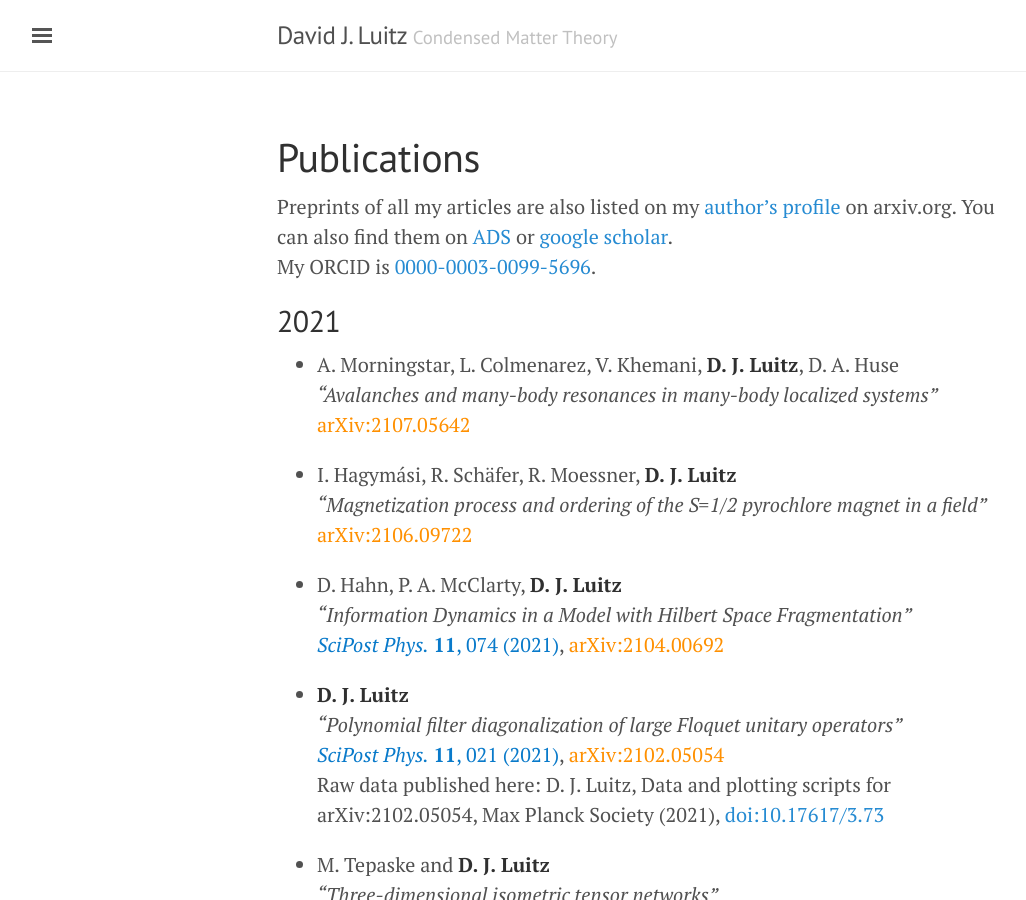
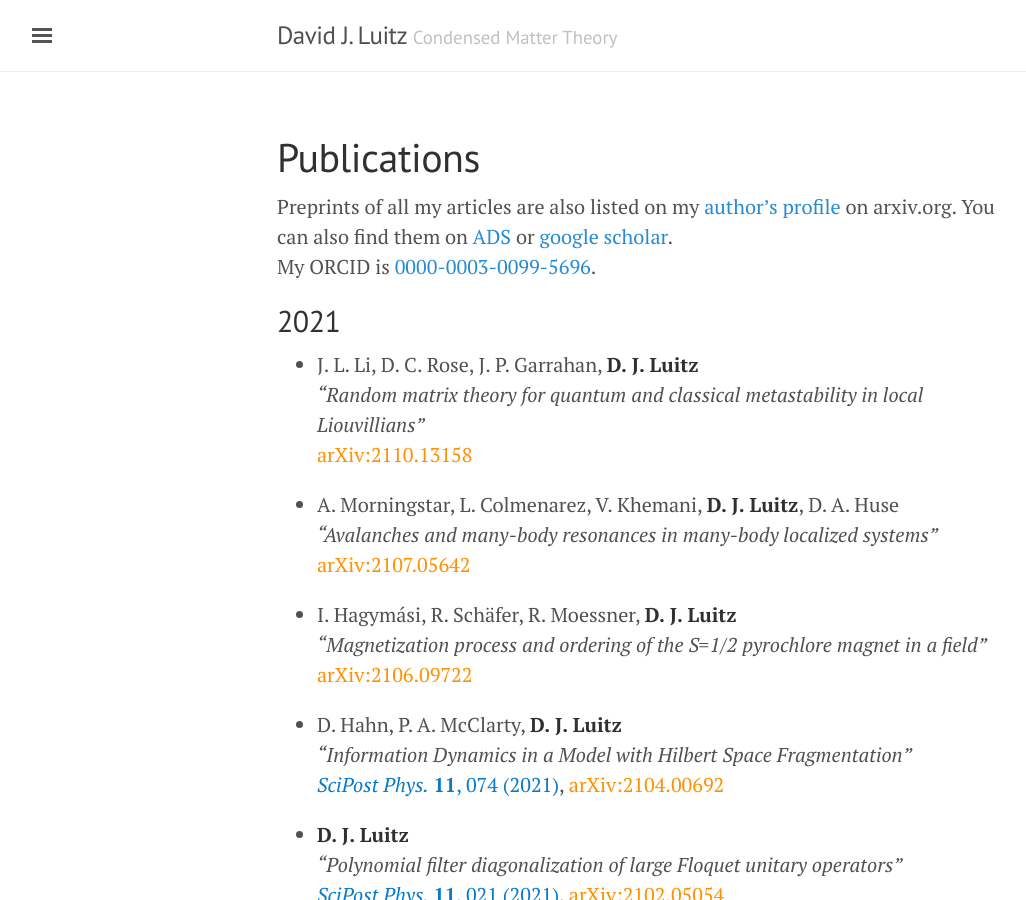
Before and after one commit to dluitz/dluitz.github.io, a Jekyll site: the page built from publications.md, in a window 1280 px wide and 900 px high. Shown: the whole window, without its empty margins (3-1029 px from the left). Built offline with Jekyll 4.4.1, drawn with Linux system fonts in a browser that asks for light colours.

Commit message:
[publist]

```diff
--- a/publications.md
+++ b/publications.md
@@ -9,6 +9,12 @@ My ORCID is [0000-0003-0099-5696](https://orcid.org/0000-0003-0099-5696).
 
 2021
 ----
+
+
++ J. L. Li, D. C. Rose, J. P. Garrahan, **D. J. Luitz**
+*"Random matrix theory for quantum and classical metastability in local Liouvillians"*
+[arXiv:2110.13158](https://arxiv.org/abs/2110.13158){:class='arxiv'}
+
 
 + A. Morningstar, L. Colmenarez, V. Khemani, **D. J. Luitz**, D. A. Huse
 *"Avalanches and many-body resonances in many-body localized systems"*
```
